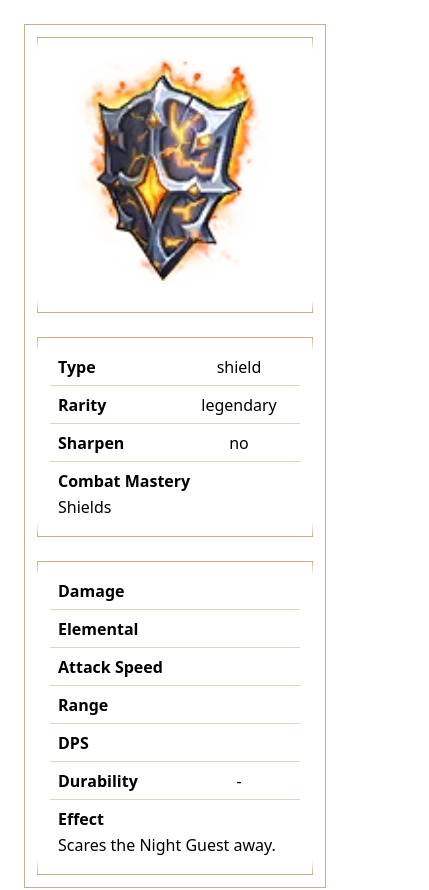
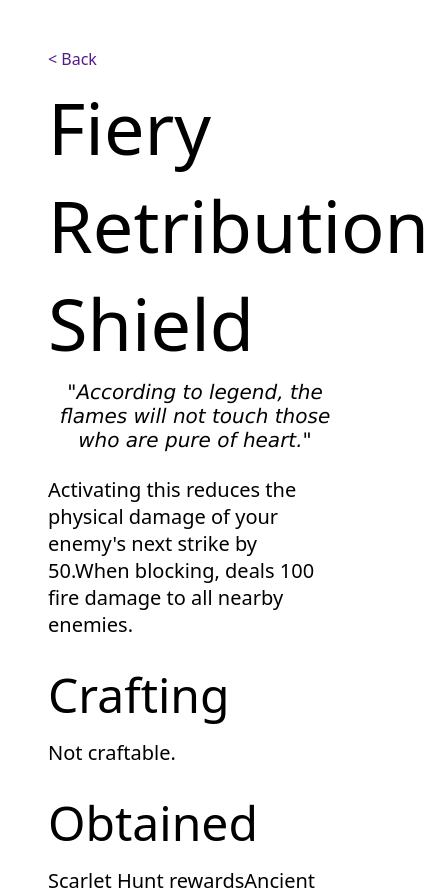
Before and after one commit to Li-Zhi-4/grim-soul-wiki, a React (Vite) app: page / in a window 390 px wide. Shown: the top 890 px of the page, 429 px wide, since content can reach past the window. Built offline with nearby package versions, Linux system fonts and the light colour scheme.

Commit message:
Added ContentLayout component

```diff
--- a/src/App.jsx
+++ b/src/App.jsx
@@ -6,14 +6,14 @@ import './App.css'
 
 import { HomePage } from './components/HomePage/HomePage'
 
-import { InfoBox } from './components/InfoBox/InfoBox'
+import { ContentLayout } from './components/ContentLayout/ContentLayout'
 
 function App() {
     const [count, setCount] = useState(0)
 
     return (
         <>
-            <InfoBox item='fiery-retribution-shield' />
+            <ContentLayout item='fiery-retribution-shield' />
         </>
     )
 }
--- /dev/null
+++ b/src/components/ContentLayout/ContentLayout.css
@@ -0,0 +1,91 @@
+
+/* Parent container that holds entire layout */
+div.content-parent {
+    display: flex;
+    flex-direction: column;
+    box-sizing: border-box;
+    gap: 8px;
+
+    padding: 64px 80px;
+    width: 90%;
+}
+
+/* Child container that holds the general information and infobox */
+div.content-child {
+    display: flex;
+    flex-direction: row;
+    justify-content: space-between;
+    gap: 24px;
+
+    width: 100%;
+}
+
+/* Child-child container that holds general information */
+div.information {
+    display: flex;
+    flex-direction: column;
+    gap: 24px;
+}
+
+/* Child-child-child container that holds information on crafting and obtained */
+div.information-section {
+    display: flex;
+    flex-direction: column;
+    gap: 12px;
+}
+
+
+
+/* Text Styling */
+h1.item-title {
+    font-size: 72px;
+    font-weight: normal;
+}
+
+h2.subtitle {
+    font-size: 48px;
+    font-weight: normal;
+}
+
+p.item {
+    font-size: 20px;
+}
+
+p.item-description {
+    font-style: italic;
+    text-align: center;
+    font-family: Verdana, Geneva, Tahoma, sans-serif;
+}
+
+a.back-link {
+    text-decoration: none;
+}
+
+a.back-link:hover {
+    color: #578483;
+}
+
+
+
+/* Mobile format */
+@media (max-width: 640px) {
+    /* Parent: contains entire layout */
+    div.content-parent {
+        display: flex;
+        flex-direction: column;
+        box-sizing: border-box;
+        gap: 8px;
+
+        padding: 24px 24px;
+        width: 100%;
+    }
+
+    /* Child: contains general information and infobox */
+    div.content-child {
+        display: flex;
+        flex-direction: column;
+        gap: 24px;
+
+        width: 100%;
+    }
+}
--- /dev/null
+++ b/src/components/ContentLayout/ContentLayout.jsx
@@ -0,0 +1,113 @@
+import './ContentLayout.css'
+
+import { InfoBox } from '../InfoBox/InfoBox';
+
+function ContentLayout({ item }) {
+
+    const items = {
+        ["cart-thill"]: {
+            name: 'Cart Thill',
+            iconURL: 'src/assets/icons/Cart_Thill_Icon.webp',
+            description: 'A heavy argument in any dispute.',
+        },
+        spade: {
+            name: 'Spade',
+            iconURL: 'src/assets/icons/Shovel_Icon.webp',
+            description: 'If you sharpen the edges, you can quickly fill a freshly dug grave.',
+        },
+        dagger: {
+            name: 'Dagger',
+            iconURL: 'src/assets/icons/Dagger_Icon.webp',
+            description: 'A small but reliable elper for any swordsman.',
+        },
+        ["fiery-retribution-shield"]: {
+            name: "Fiery Retribution Shield",
+            iconURL: 'src/assets/icons/Fiery_Retribution_Shield_Icon.webp',
+            description: 'According to legend, the flames will not touch those who are pure of heart.',
+            use: ["Activating this reduces the physical damage of your enemy's next strike by 50.", "When blocking, deals 100 fire damage to all nearby enemies."],
+            type: 'shield',
+            rarity: 'legendary',
+            combatMastery: 'Shields',
+            armour: 150,
+            elemental: "N/A",
+            durability: "-",
+            itemEffect: "Scares the Night Guest away.",
+            crafting: "Not craftable.",
+            obtained: ['Scarlet Hunt rewards', 'Ancient Sepulchre chest']
+        },
+        ["ice-sword"]: {
+            name: 'Ice Sword',
+            iconURL: 'src/assets/icons/weapon/Frost_Sword_Icon.webp',
+            description: 'The cold of this weapon\'s blade will freeze the fire within your enemies.',
+            type: 'weapon',
+            weaponType: 'One-handed',
+            rarity: 'unique',
+            combatMastery: 'Bastard Sword',
+            sharpen: false,
+            damage: 60,
+            elemental: {
+                element: 'ice',
+                value: 20
+            },
+            attackSpeed: 1.1,
+            range: 1.6,
+            dps: 88,
+            durability: "-",
+            itemEffect: "Chance to freeze opponent."
+        },
+        ["bonnet-cap"]: {
+            name: 'Bonnet Cap',
+            iconURL: 'src/assets/icons/armour/cloth-set/Simple_Hat_Icon.webp',
+            description: 'Traditional headwear of the mobs.',
+            type: 'armour',
+            piece: 'helm',
+            rarity: 'normal',
+            set: 'Cloth Set',
+            tier: 1,
+            armour: 10,
+            runSpeed: 'N/A',
+            elemental: {
+                element: 'N/A',
+                value: 0
+            },
+            durability: 91,
+            itemEffect: 'No effect.',
+            fullSetEffect: 'No full set effect.',
+            crafting: {
+                ['flax-fiber']: 2,
+                ['cloth']: 1
+            }
+        }
+    };
+
+    const i = items[item];
+
+    /* Figure out how to display use. */
+    return (
+        <div className="content-parent">
+            <a href="" className="back-link">&lt; Back</a>
+            <h1 className="item-title">{i.name}</h1>
+
+            <div className="content-child">
+                <div className="information">
+                    <p className='item-description item'>"{i.description}"</p>
+                    <p className="item">{i.use}</p>
+
+                    <div className="information-section">
+                        <h2 className="subtitle">Crafting</h2>
+                        <p className="item">{i.crafting}</p>
+                    </div>
+
+                    <div className="information-section">
+                        <h2 className="subtitle">Obtained</h2>
+                        <p className="item">{i.obtained}</p>
+                    </div>
+                </div>
+
+                <InfoBox item={item} />
+            </div>
+        </div>
+    );
+}
+
+export { ContentLayout };
--- a/src/components/InfoBox/InfoBox.jsx
+++ b/src/components/InfoBox/InfoBox.jsx
@@ -180,7 +180,7 @@ function InfoBox({ item }) {
             </div>
 
             {/* Will probably have to connect weaponData etc. with useState to actually dynamically switch the InfoBox types */}
-            {weaponData.map( (section, idx) => (<DataSections sectionData={section} key={idx} />) )}
+            {shieldData.map( (section, idx) => (<DataSections sectionData={section} key={idx} />) )}
         </div>
     );
 }
```
